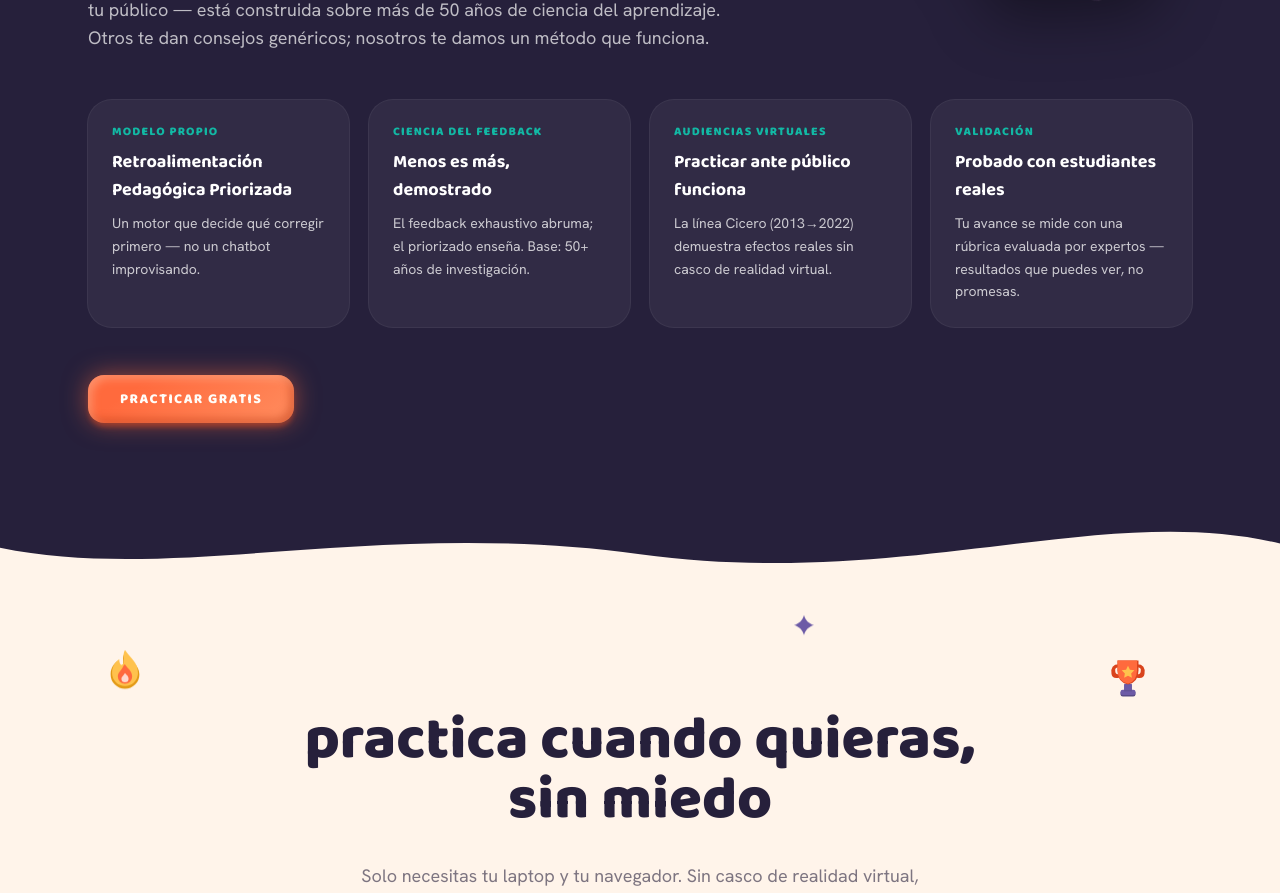
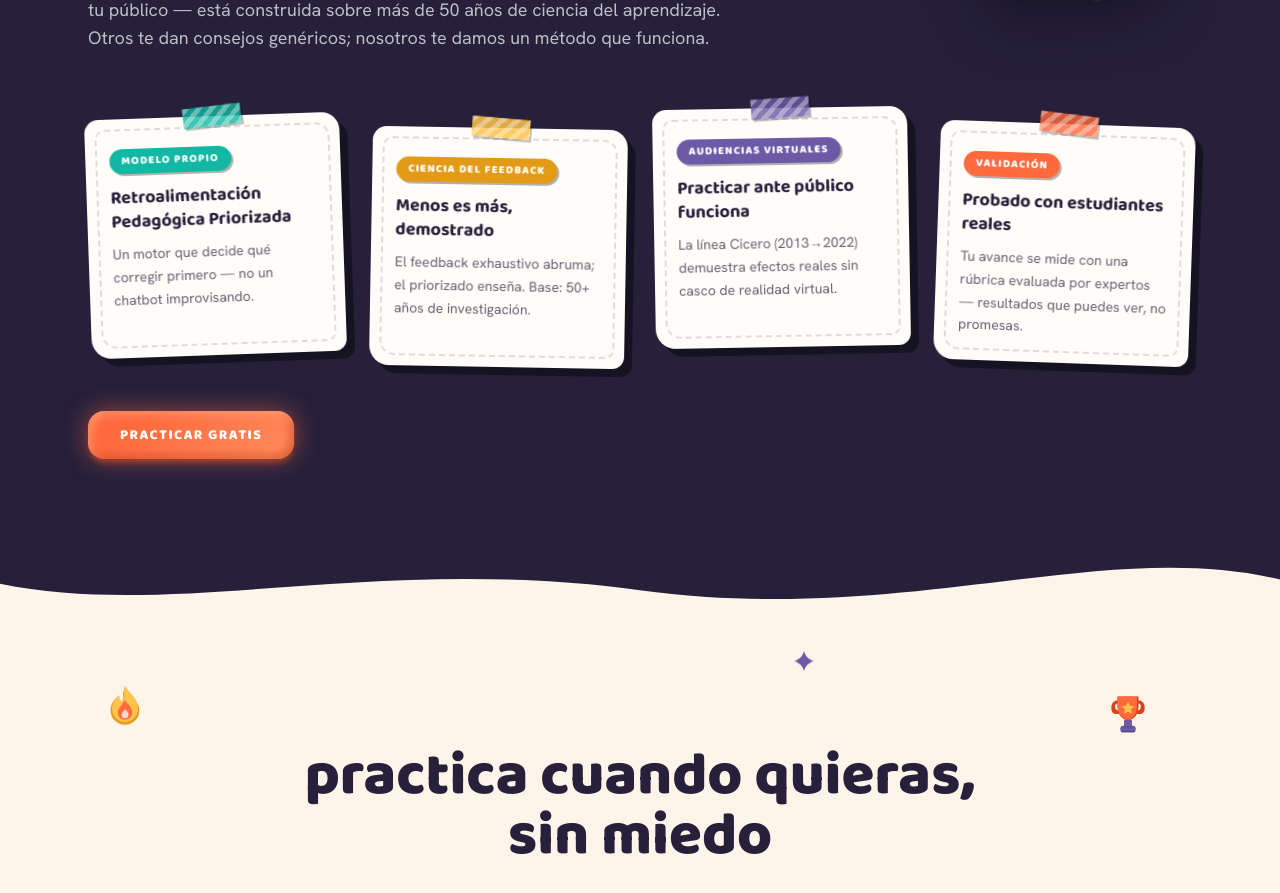
Before and after one commit to oratorIA-ProyectoTesis/LandingPage, a React (Vite) app: page / in a window 1280 px wide. Shown: the part 3004-3897 px from the top of the page. Built offline with nearby package versions, Linux system fonts and the light colour scheme.

Commit message:
feat: evidence cards as handmade taped paper notes (kills clone-card AI pattern)

```diff
--- a/src/index.css
+++ b/src/index.css
@@ -110,6 +110,25 @@ h4 {
   }
 }
 
+/* Handmade tape strip for the evidence notes (Why section) */
+.tape {
+  position: absolute;
+  top: -10px;
+  left: 50%;
+  z-index: 2;
+  width: 58px;
+  height: 20px;
+  transform: translateX(-50%) rotate(var(--tape-tilt, -4deg));
+  background:
+    repeating-linear-gradient(
+      -45deg,
+      rgba(255, 255, 255, 0.35) 0 5px,
+      transparent 5px 10px
+    ),
+    var(--tape-color, rgba(255, 194, 77, 0.85));
+  box-shadow: 2px 2px 0 rgba(0, 0, 0, 0.25);
+}
+
 /* Glowing coral CTA — bright orange gradient, white letters (dark sections) */
 .btn-brillo {
   color: #fffdf9;
--- a/src/sections/Why.tsx
+++ b/src/sections/Why.tsx
@@ -6,26 +6,46 @@ import { ChunkyButton, Wave } from '../components/ui'
  * Evidence grid is STATIC — auto-carousels are a documented anti-pattern
  * (NN/g banner blindness).
  */
+/**
+ * Evidence as handmade paper notes taped to the dark stage wall — identical
+ * clone-cards in a row are the #1 "AI slop" tell; variation kills it.
+ */
 const EVIDENCE = [
   {
     tag: 'Modelo propio',
     title: 'Retroalimentación Pedagógica Priorizada',
     detail: 'Un motor que decide qué corregir primero — no un chatbot improvisando.',
+    tilt: '-rotate-2',
+    tagBg: 'bg-apoyo',
+    tape: 'rgba(18,184,164,0.8)',
+    tapeTilt: '-5deg',
   },
   {
     tag: 'Ciencia del feedback',
     title: 'Menos es más, demostrado',
     detail: 'El feedback exhaustivo abruma; el priorizado enseña. Base: 50+ años de investigación.',
+    tilt: 'rotate-1 md:translate-y-3',
+    tagBg: 'bg-desafio-deep',
+    tape: 'rgba(255,194,77,0.85)',
+    tapeTilt: '4deg',
   },
   {
     tag: 'Audiencias virtuales',
     title: 'Practicar ante público funciona',
     detail: 'La línea Cicero (2013→2022) demuestra efectos reales sin casco de realidad virtual.',
+    tilt: '-rotate-1 md:-translate-y-2',
+    tagBg: 'bg-uva',
+    tape: 'rgba(108,90,166,0.8)',
+    tapeTilt: '-3deg',
   },
   {
     tag: 'Validación',
     title: 'Probado con estudiantes reales',
     detail: 'Tu avance se mide con una rúbrica evaluada por expertos — resultados que puedes ver, no promesas.',
+    tilt: 'rotate-2 md:translate-y-2',
+    tagBg: 'bg-voz',
+    tape: 'rgba(255,106,61,0.8)',
+    tapeTilt: '5deg',
   },
 ] as const
 
@@ -60,14 +80,32 @@ export function Why() {
           />
         </div>
 
-        <div className="mb-12 grid gap-5 sm:grid-cols-2 lg:grid-cols-4">
-          {EVIDENCE.map(({ tag, title, detail }) => (
-            <article key={title} className="rounded-3xl bg-white/5 p-6 ring-1 ring-white/10">
-              <p className="mb-2 font-display text-xs font-extrabold tracking-widest text-apoyo uppercase">
+        <div className="mb-14 grid gap-7 pt-4 sm:grid-cols-2 lg:grid-cols-4">
+          {EVIDENCE.map(({ tag, title, detail, tilt, tagBg, tape, tapeTilt }) => (
+            <article
+              key={title}
+              className={`relative rounded-[14px_18px_12px_20px] bg-sala p-6 pt-7 shadow-[8px_8px_0_rgba(0,0,0,0.45)] transition-transform duration-300 hover:-translate-x-1 hover:-translate-y-1 hover:rotate-0 hover:shadow-[12px_12px_0_rgba(0,0,0,0.45)] ${tilt}`}
+            >
+              {/* tape holding the note to the stage wall */}
+              <span
+                aria-hidden="true"
+                className="tape"
+                style={{ '--tape-color': tape, '--tape-tilt': tapeTilt } as React.CSSProperties}
+              />
+              {/* hand-drawn inner frame */}
+              <span
+                aria-hidden="true"
+                className="pointer-events-none absolute inset-2.5 rounded-[10px_14px_9px_15px] border-2 border-dashed border-escenario/15"
+              />
+              <p
+                className={`mb-3 inline-block rounded-full ${tagBg} px-3 py-1 font-display text-[11px] font-extrabold tracking-widest text-white uppercase shadow-[2px_2px_0_rgba(0,0,0,0.3)]`}
+              >
                 {tag}
               </p>
-              <h3 className="mb-2 font-display text-lg font-bold text-white">{title}</h3>
-              <p className="text-sm leading-relaxed text-white/75">{detail}</p>
+              <h3 className="mb-2 font-display text-lg leading-snug font-bold text-escenario">
+                {title}
+              </h3>
+              <p className="text-sm leading-relaxed text-escenario/70">{detail}</p>
             </article>
           ))}
         </div>
```
